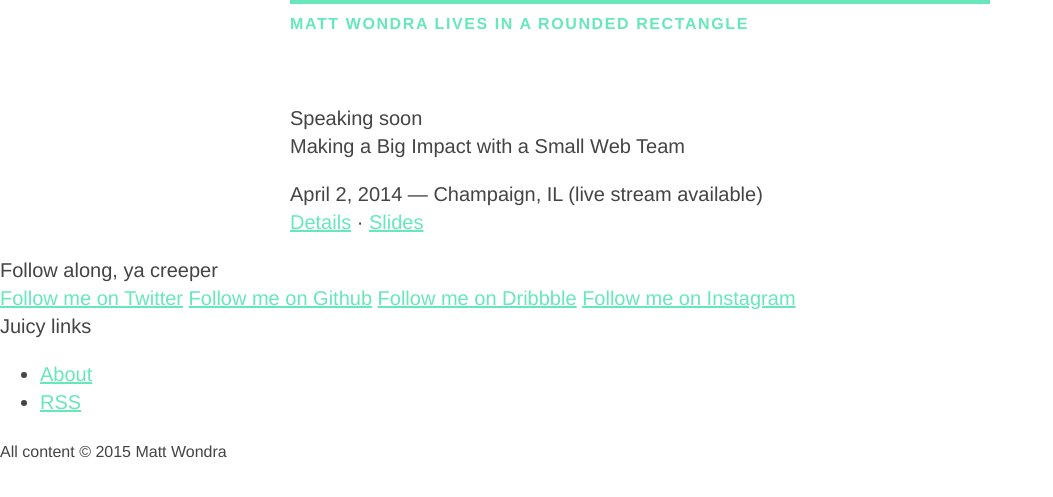
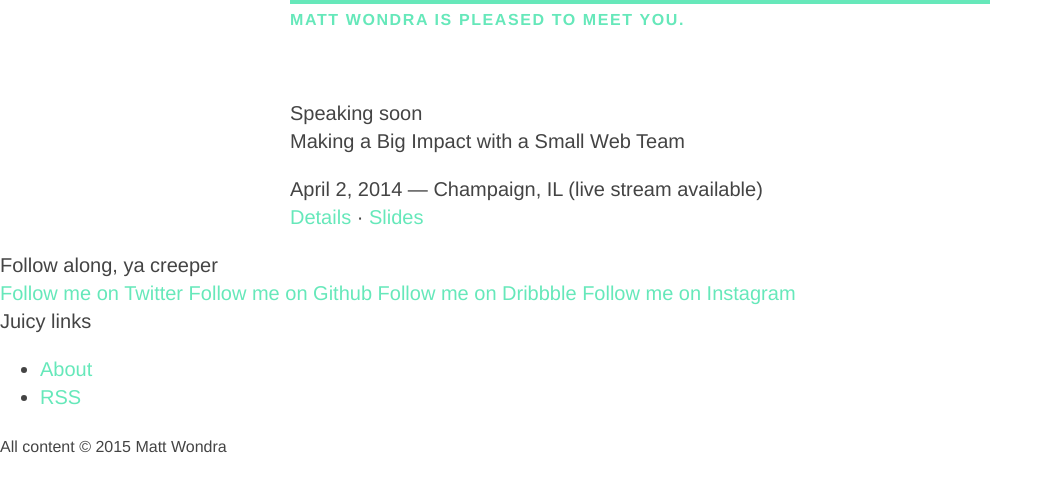
Before and after one commit to mattwondra/mattwondra.github.io, a Jekyll site: the page built from index.html, in a window 1280 px wide. Shown: the top 497 px of the page, without its empty margins (0-1053 px from the left). Built offline with Jekyll 4.4.1, drawn with Linux system fonts in a browser that asks for light colours; Markdown is read by kramdown in place of the engine named in the settings.

Commit message:
Upgrade flavor text and link home.

```diff
--- a/_config.yml
+++ b/_config.yml
@@ -2,6 +2,8 @@
 url:          "http://mattwondra.com"
 description:  "Thoughts on web development, design process, and remote work by Matt Wondra."
 author:       "Matt Wondra"
+
+defaultFlavorText: forgot to add flavor text to this page.
 
 permalink: /:year/:title/
 
--- a/_layouts/default.html
+++ b/_layouts/default.html
@@ -17,9 +17,35 @@
 <body>
 
   <header role="banner" class="u-responsive-wrapper">
-    <a href="/">
-      Matt Wondra {% if page.mattwondra %}{{page.mattwondra}}{% else %}lives in a rounded rectangle{% endif %}
-    </a>
+    {% if page.url != "/index.html" %}
+      {% assign isLink = true %}
+    {% endif %}
+
+    {% capture flavorText %}
+      <div class="FlavorText__text">
+        Matt Wondra
+        <span class="FlavorText__text__flavor">
+          {% if page.mattwondra %}{{ page.mattwondra }}{% else %}{{ site.defaultFlavorText }}{% endif %}
+        </span>
+
+        {% if isLink %}
+          <div class="FlavorText__hover-text">
+            <span class="FlavorText__hover-text__name">Matt Wondra</span>
+            will guide you home.
+          </div>
+        {% endif %}
+      </div>
+    {% endcapture %}
+
+    {% if isLink %}
+      <a href="/" class="FlavorText FlavorText--link">
+        {{ flavorText }}
+      </a>
+    {% else %}
+      <div class="FlavorText">
+        {{ flavorText }}
+      </div>
+    {% endif %}
   </header>
 
   <main class="u-responsive-wrapper" role="main">
--- a/assets/_sass/base.scss
+++ b/assets/_sass/base.scss
@@ -19,6 +19,7 @@
 
 a {
   color: $colorBrand;
+  text-decoration: none;
 }
 
 
--- a/assets/_sass/layout.scss
+++ b/assets/_sass/layout.scss
@@ -1,17 +1,58 @@
 [role="banner"] {
+  margin-bottom: 7rem;
+
+}
+
+.FlavorText {
+  @include uppercase;
+  color: $colorBrand;
+  font-weight: $fontWeightBold;
+  font-size: $fontSizeSmall;
   line-height: 1.2;
-  margin-bottom: 7rem;
-  &:before {
-    content: '';
-    display: block;
-    height: 0.4rem;
-    background: $colorBrand;
-    margin-bottom: 0.6rem;
-  }
-  a {
-    @include uppercase;
-    text-decoration: none;
-    font-weight: $fontWeightBold;
-    font-size: $fontSizeSmall;
+  display: block;
+  border-top: 0.4rem solid;
+  padding-top: 0.6rem;
+}
+
+.FlavorText__text {
+  position: relative;
+  top: 0;
+  transition: top 100ms;
+}
+
+.FlavorText__text__flavor {
+  position: relative;
+  top: 0;
+  opacity: 1;
+  transition: opacity 100ms, top 100ms;
+}
+
+.FlavorText__hover-text {
+  position: absolute;
+  top: -1em;
+  left: 0;
+  width: 100%;
+  opacity: 0;
+  transition: opacity 100ms, top 100ms;
+}
+.FlavorText__hover-text__name { opacity: 0; }
+
+.FlavorText--link {
+  position: relative;
+  &:hover {
+    .FlavorText__text {
+      top: 0.5em;
+    }
+    .FlavorText__flavor {
+      top: 1em;
+    }
+    .FlavorText__text__flavor {
+      top: 1em;
+      opacity: 0;
+    }
+    .FlavorText__hover-text {
+      top: 0;
+      opacity: 1;
+    }
   }
 }
--- a/index.html
+++ b/index.html
@@ -1,5 +1,6 @@
 ---
 layout: default
+mattwondra: is pleased to meet you.
 ---
 {% if site.posts.length %}
   <section class="page-section">
```
